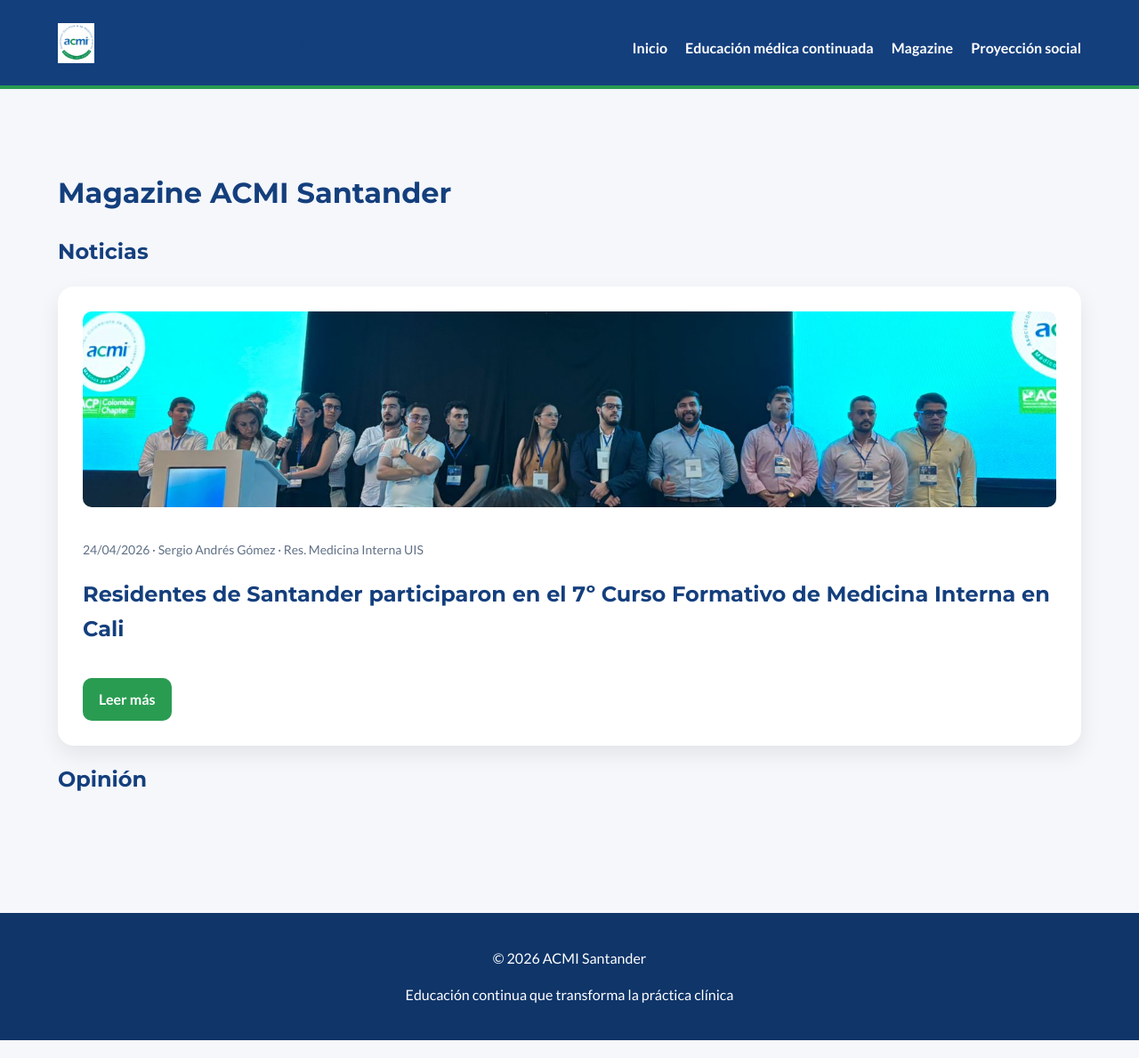
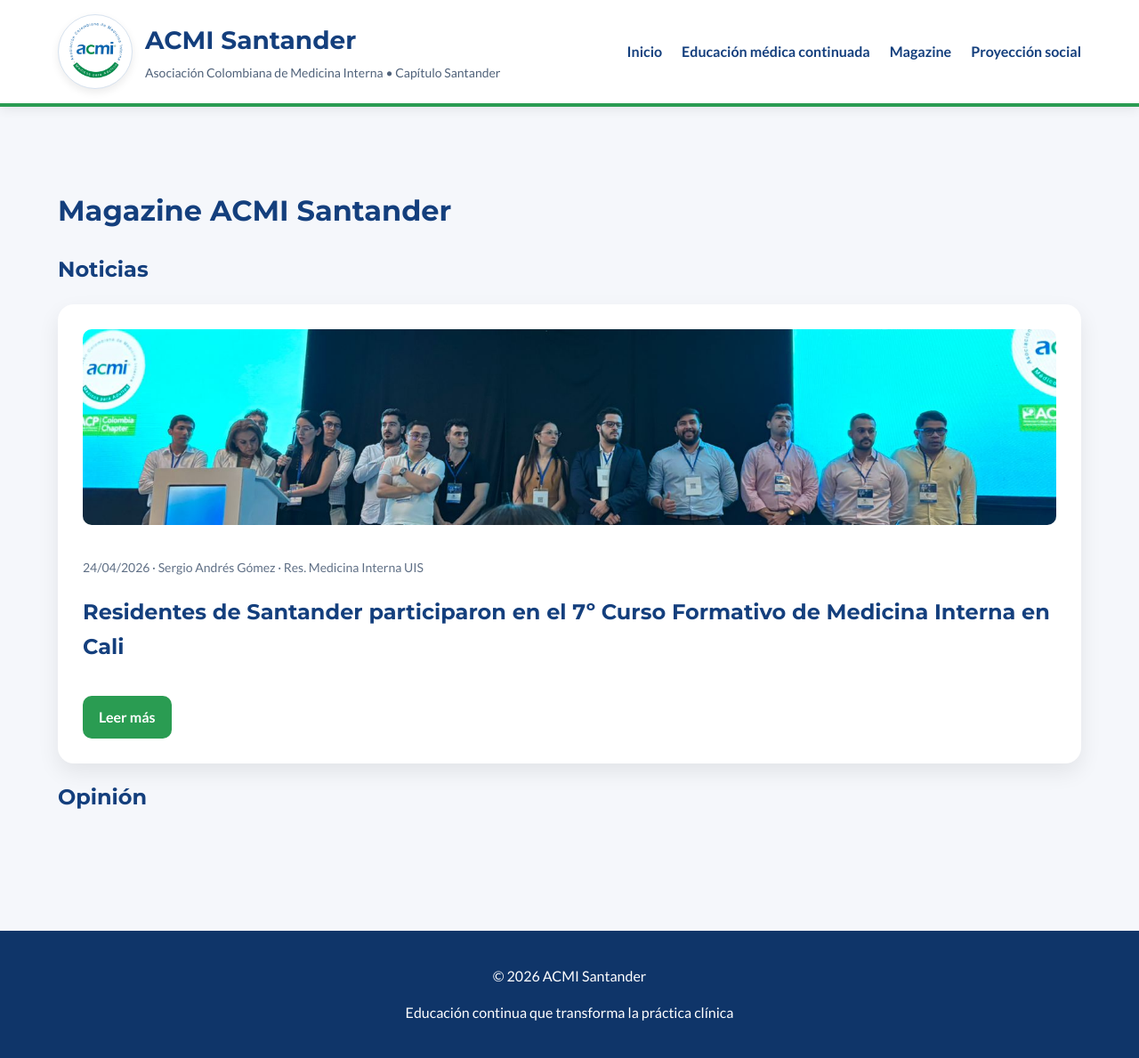
Before and after one commit to Acmisantander/Acmisantander, a Jekyll site: the page built from magazine/index.html, in a window 1280 px wide. Shown: the whole page at 89% size. Built offline with Jekyll 4.4.1, drawn with Linux system fonts in a browser that asks for light colours.

Commit message:
Update default.html

```diff
--- a/_layouts/default.html
+++ b/_layouts/default.html
@@ -8,34 +8,82 @@
 <link href="https://fonts.googleapis.com/css2?family=Montserrat:wght@400;600;700;800&family=Lato:wght@300;400;700&display=swap" rel="stylesheet">
 
 <style>
-body{margin:0;font-family:'Lato',sans-serif;background:#f5f7fb;color:#243244;line-height:1.6}
-.container{width:90%;max-width:1150px;margin:auto}
-header{background:#143f7d;color:white;padding:24px 0;border-bottom:4px solid #2a9c52}
-header h1{font-family:'Montserrat',sans-serif;margin:0;font-size:30px}
-nav{margin-top:12px;display:flex;gap:20px;flex-wrap:wrap}
-nav a{color:white;text-decoration:none;font-weight:700}
-main{padding:70px 0}
-h1,h2,h3{font-family:'Montserrat',sans-serif;color:#143f7d}
-.grid{display:grid;grid-template-columns:repeat(auto-fit,minmax(280px,1fr));gap:24px}
-.card{background:white;border-radius:18px;padding:28px;box-shadow:0 10px 24px rgba(0,0,0,.08)}
-.btn{display:inline-block;margin-top:16px;background:#2a9c52;color:white;padding:11px 18px;border-radius:10px;text-decoration:none;font-weight:700}
-.meta{font-size:14px;color:#607086;margin-bottom:12px}
-footer{background:#0f3569;color:white;text-align:center;padding:22px;margin-top:40px}
+body{
+  margin:0;
+  font-family:'Lato',sans-serif;
+  background:#f5f7fb;
+  color:#243244;
+  line-height:1.6;
+}
+
+.container{
+  width:90%;
+  max-width:1150px;
+  margin:auto;
+}
+
+header{
+  background:white;
+  border-bottom:4px solid #2a9c52;
+  box-shadow:0 3px 12px rgba(0,0,0,0.08);
+}
+
 .header-flex{
   display:flex;
   align-items:center;
   justify-content:space-between;
+  gap:24px;
+  padding:16px 0;
 }
 
-.logo-area{
+.brand{
   display:flex;
   align-items:center;
-gap:12px;
+  gap:14px;
+  text-decoration:none;
 }
 
-.logo{
-height:45px;
+.brand-logo{
+  width:72px;
+  height:72px;
+  border-radius:50%;
+  background:white;
+  border:1px solid #d7e2ef;
+  padding:5px;
+  object-fit:contain;
+  box-shadow:0 4px 10px rgba(0,0,0,0.08);
 }
+
+.brand-text h1{
+  font-family:'Montserrat',sans-serif;
+  margin:0;
+  font-size:28px;
+  color:#143f7d;
+}
+
+.brand-text p{
+  margin:3px 0 0;
+  font-size:14px;
+  color:#50627a;
+}
+
+nav{
+  display:flex;
+  align-items:center;
+  gap:22px;
+  flex-wrap:wrap;
+}
+
+nav a{
+  color:#143f7d;
+  text-decoration:none;
+  font-weight:700;
+}
+
+nav a:hover{
+  color:#2a9c52;
+}
+
 .dropdown{
   position:relative;
   display:inline-block;
@@ -67,6 +115,68 @@ background:#eef3f8;
 .dropdown:hover .dropdown-content{
   display:block;
 }
+
+main{
+  padding:70px 0;
+}
+
+h1,h2,h3{
+  font-family:'Montserrat',sans-serif;
+  color:#143f7d;
+}
+
+.grid{
+  display:grid;
+  grid-template-columns:repeat(auto-fit,minmax(280px,1fr));
+  gap:24px;
+}
+
+.card{
+  background:white;
+  border-radius:18px;
+  padding:28px;
+  box-shadow:0 10px 24px rgba(0,0,0,.08);
+}
+
+.btn{
+  display:inline-block;
+  margin-top:16px;
+  background:#2a9c52;
+  color:white;
+  padding:11px 18px;
+  border-radius:10px;
+  text-decoration:none;
+  font-weight:700;
+}
+
+.meta{
+  font-size:14px;
+  color:#607086;
+  margin-bottom:12px;
+}
+
+footer{
+  background:#0f3569;
+  color:white;
+  text-align:center;
+  padding:22px;
+  margin-top:40px;
+}
+
+@media(max-width:900px){
+  .header-flex{
+    flex-direction:column;
+    text-align:center;
+  }
+
+  .brand{
+    flex-direction:column;
+  }
+
+  nav{
+    justify-content:center;
+  }
+}
 </style>
 </head>
 
@@ -75,41 +185,29 @@ display:block;
 <header>
   <div class="container header-flex">
 
-<div class="logo-area">
-<img src="{{ site.baseurl }}/LOGO%20ACMI.png" alt="ACMI" class="logo">
+    <a href="{{ site.baseurl }}/" class="brand">
+      <img src="{{ site.baseurl }}/LOGO%20ACMI.png" alt="ACMI Santander" class="brand-logo">
+
+      <div class="brand-text">
         <h1>ACMI Santander</h1>
+        <p>Asociación Colombiana de Medicina Interna • Capítulo Santander</p>
       </div>
+    </a>
 
     <nav>
-
       <a href="{{ site.baseurl }}/">Inicio</a>
-
-<a href="{{ site.baseurl }}/educacion-medica-continua/">
-Educación médica continuada
-</a>
+      <a href="{{ site.baseurl }}/educacion-medica-continuada/">Educación médica continuada</a>
 
       <div class="dropdown">
-
         <a href="{{ site.baseurl }}/magazine/">Magazine</a>
 
         <div class="dropdown-content">
-
-<a href="{{ site.baseurl }}/magazine/">
-Noticias y opinión
-</a>
-
-<a href="{{ site.baseurl }}/magazine/manual-publicacion.html">
-Manual de publicación
-</a>
-
+          <a href="{{ site.baseurl }}/magazine/">Noticias y opinión</a>
+          <a href="{{ site.baseurl }}/magazine/manual-publicacion.html">Manual de publicación</a>
+        </div>
       </div>
 
-</div>
-
-<a href="{{ site.baseurl }}/proyeccion-social/">
-Proyección social
-</a>
-
+      <a href="{{ site.baseurl }}/proyeccion-social/">Proyección social</a>
     </nav>
 
   </div>
```
Lines whose indentation alone changed are shown as unchanged.
